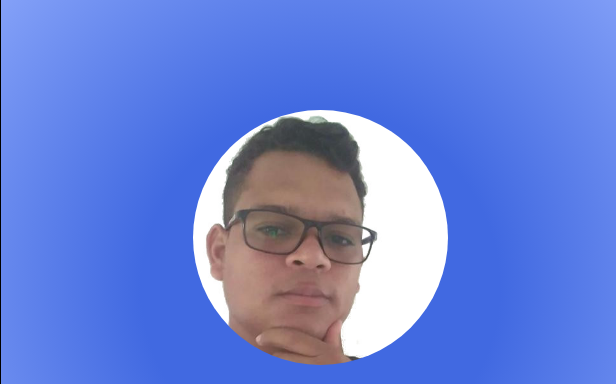
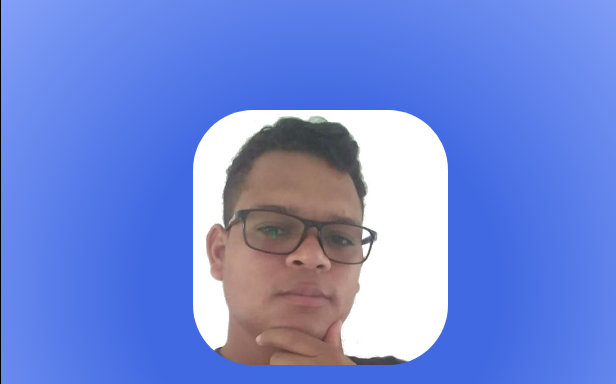
Before and after one commit to JhonySmithSilva/Jonatas-Severino-da-Silva, a plain HTML site: page index.html in a window 1280 px wide. Shown: the part 113-497 px from the top of the page, 0-616 px from the left. Drawn offline with Linux system fonts and the light colour scheme.

Commit message:
Update styles.css     alteração no arredondamento da borda da imagem de perfil

```diff
--- a/stilos/styles.css
+++ b/stilos/styles.css
@@ -187,5 +187,5 @@ a.navItem{
     width: 40px;
 }
 .fotoPerfil{
-    border-radius: 20ch;
+    border-radius: 60px;
 }
```
